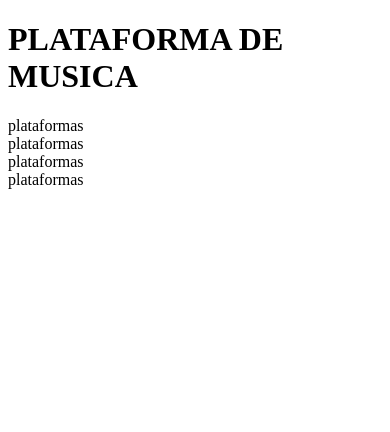
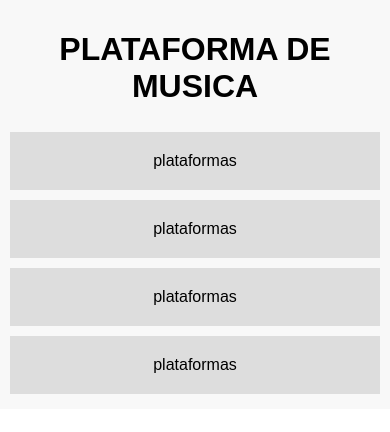
Before and after one commit to mylugas/proyecto_musica_htmlClase, a plain HTML site: page index.html in a window 390 px wide. Drawn offline with Linux system fonts and the light colour scheme.

Commit message:
agrege un css con sus estilos y un diseño responsive

```diff
--- a/index.html
+++ b/index.html
@@ -4,14 +4,19 @@
     <meta charset="UTF-8">
     <meta name="viewport" content="width=device-width, initial-scale=1.0">
     <title>git_desde_COd</title>
+    <link rel="stylesheet" href="styles.css">
+    <meta name="viewport" content="width=device-width, initial-scale=1.0">
 </head>
 <body>
-    <h1>PLATAFORMA DE MUSICA</h1>
-    <header class="el hueso">
-        <div class="C1">plataformas</div>
-        <div class="C2">plataformas</div>
-        <div class="C3">plataformas</div>
-        <div class="C4">plataformas</div>
+
+    <header class="elhueso">
+        <h1>PLATAFORMA DE MUSICA</h1>
+        <div class="cajas">
+            <div class="C1">plataformas</div>
+            <div class="C2">plataformas</div>
+            <div class="C3">plataformas</div>
+            <div class="C4">plataformas</div>
+        </div>
     </header>
 </body>
 </html>
--- /dev/null
+++ b/styles.css
@@ -0,0 +1,58 @@
+body {
+    margin: 0;
+    padding: 0;
+    font-family: Arial, sans-serif;
+}
+
+.elhueso {
+    background-color: #f8f8f8;
+    padding: 20px;
+    text-align: center;
+}
+
+.cajas {
+    display: flex;
+    flex-wrap: wrap;
+    justify-content: center;
+}
+
+.cajas > div {
+    background-color: #ddd;
+    margin: 10px;
+    padding: 20px;
+    flex: 1 1 200px; /* Flexibilidad en la anchura */
+    box-sizing: border-box;
+}
+
+/* Consultas de medios */
+@media (max-width: 1200px) {
+    .cajas > div {
+        flex: 1 1 180px;
+    }
+}
+
+@media (max-width: 992px) {
+    .cajas > div {
+        flex: 1 1 150px;
+    }
+}
+
+@media (max-width: 768px) {
+    .cajas {
+        flex-direction: column;
+    }
+    .cajas > div {
+        flex: 1 1 100%;
+        margin: 5px 0;
+    }
+}
+
+@media (max-width: 576px) {
+    .elhueso {
+        padding: 10px;
+    }
+    .cajas > div {
+        flex: 1 1 100%;
+        margin: 5px 0;
+    }
+}
```
